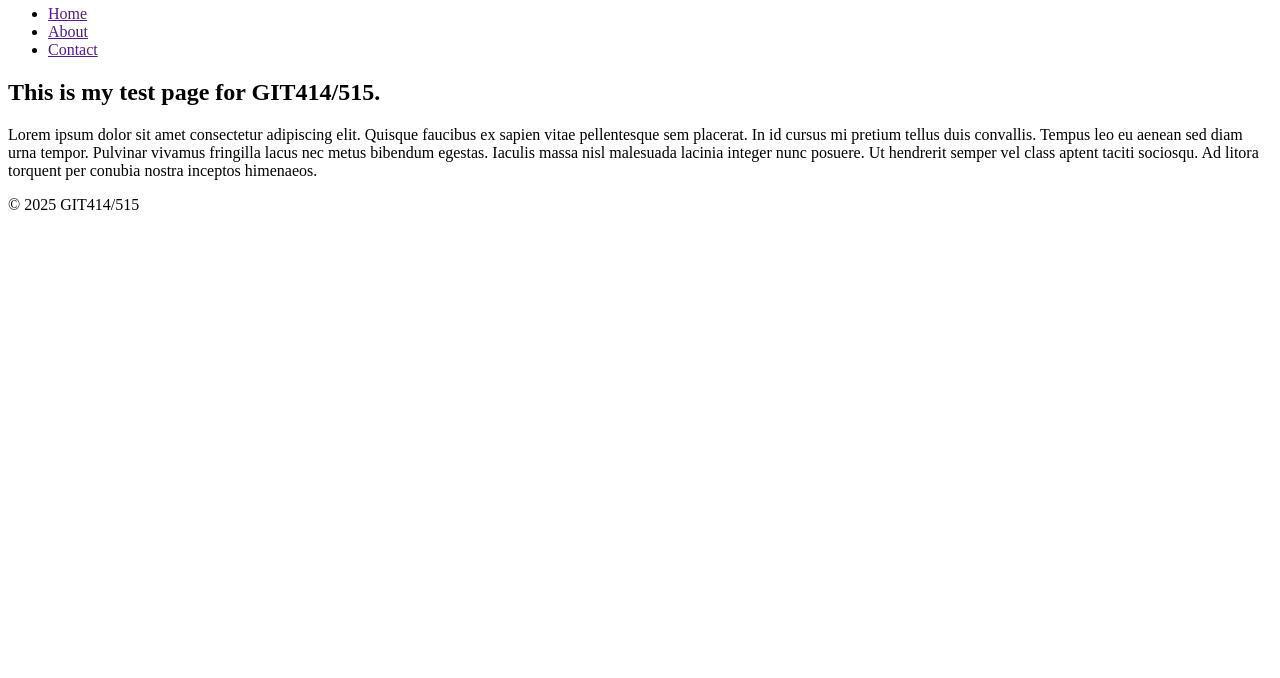
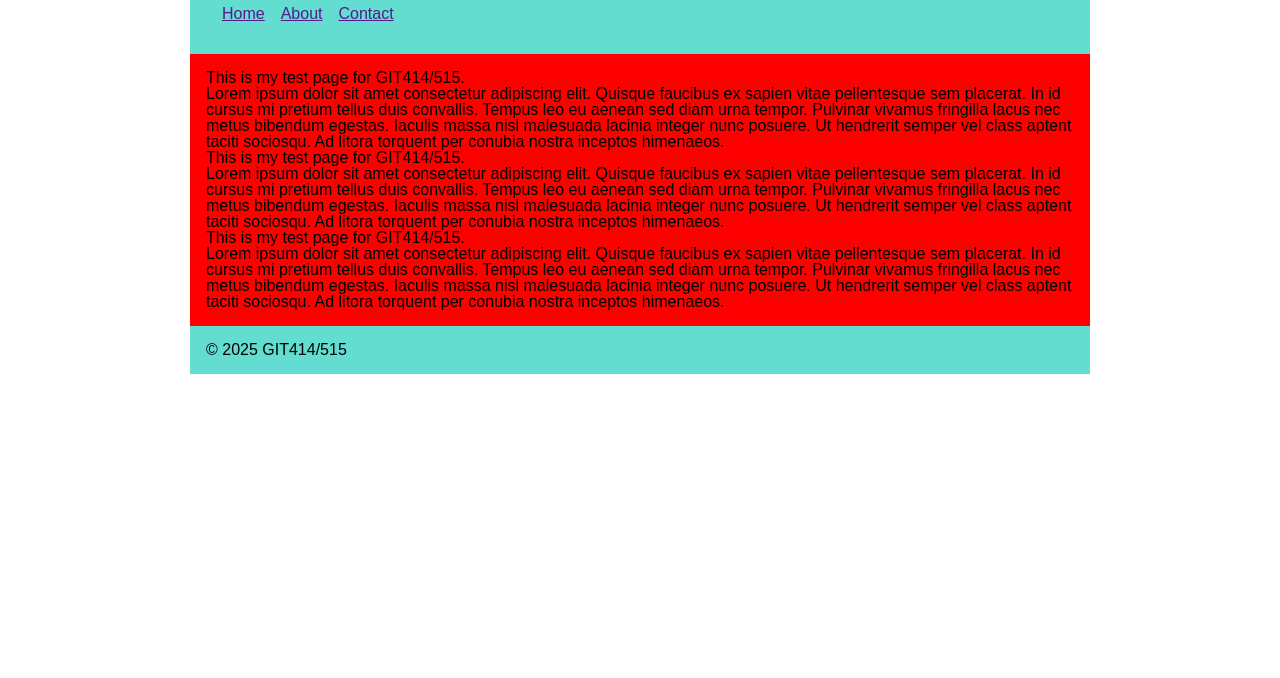
Before and after one commit to Cgohring/GIT414, a plain HTML site: page index.html in a window 1280 px wide. Shown: the part 122-800 px from the top of the page. Drawn offline with Linux system fonts and the light colour scheme.

Commit message:
add some html and css

```diff
--- a/index.html
+++ b/index.html
@@ -23,6 +23,14 @@
             <h2>This is my test page for GIT414/515.</h2>
             <p>Lorem ipsum dolor sit amet consectetur adipiscing elit. Quisque faucibus ex sapien vitae pellentesque sem placerat. In id cursus mi pretium tellus duis convallis. Tempus leo eu aenean sed diam urna tempor. Pulvinar vivamus fringilla lacus nec metus bibendum egestas. Iaculis massa nisl malesuada lacinia integer nunc posuere. Ut hendrerit semper vel class aptent taciti sociosqu. Ad litora torquent per conubia nostra inceptos himenaeos.</p>
         </section>
+        <section>
+            <h2>This is my test page for GIT414/515.</h2>
+            <p>Lorem ipsum dolor sit amet consectetur adipiscing elit. Quisque faucibus ex sapien vitae pellentesque sem placerat. In id cursus mi pretium tellus duis convallis. Tempus leo eu aenean sed diam urna tempor. Pulvinar vivamus fringilla lacus nec metus bibendum egestas. Iaculis massa nisl malesuada lacinia integer nunc posuere. Ut hendrerit semper vel class aptent taciti sociosqu. Ad litora torquent per conubia nostra inceptos himenaeos.</p>
+        </section>
+        <section>
+            <h2>This is my test page for GIT414/515.</h2>
+            <p>Lorem ipsum dolor sit amet consectetur adipiscing elit. Quisque faucibus ex sapien vitae pellentesque sem placerat. In id cursus mi pretium tellus duis convallis. Tempus leo eu aenean sed diam urna tempor. Pulvinar vivamus fringilla lacus nec metus bibendum egestas. Iaculis massa nisl malesuada lacinia integer nunc posuere. Ut hendrerit semper vel class aptent taciti sociosqu. Ad litora torquent per conubia nostra inceptos himenaeos.</p>
+        </section>
     </main>
     <footer>
        <p>&copy; 2025 GIT414/515</p>
--- a/style.css
+++ b/style.css
@@ -0,0 +1,83 @@
+/* CSS BY Carley Gohring */
+
+/* CSS RESET */
+/* http://meyerweb.com/eric/tools/css/reset/
+   v2.0 | 20110126
+   License: none (public domain)
+*/
+
+html, body, div, span, applet, object, iframe,
+h1, h2, h3, h4, h5, h6, p, blockquote, pre,
+a, abbr, acronym, address, big, cite, code,
+del, dfn, em, img, ins, kbd, q, s, samp,
+small, strike, strong, sub, sup, tt, var,
+b, u, i, center,
+dl, dt, dd, ol, ul, li,
+fieldset, form, label, legend,
+table, caption, tbody, tfoot, thead, tr, th, td,
+article, aside, canvas, details, embed,
+figure, figcaption, footer, header, hgroup,
+menu, nav, output, ruby, section, summary,
+time, mark, audio, video {
+	margin: 0;
+	padding: 0;
+	border: 0;
+	font-size: 100%;
+	font: inherit;
+	vertical-align: baseline;
+}
+/* HTML5 display-role reset for older browsers */
+article, aside, details, figcaption, figure,
+footer, header, hgroup, menu, nav, section {
+	display: block;
+}
+body {
+	line-height: 1;
+}
+ol, ul {
+	list-style: none;
+}
+blockquote, q {
+	quotes: none;
+}
+blockquote:before, blockquote:after,
+q:before, q:after {
+	content: '';
+	content: none;
+}
+table {
+	border-collapse: collapse;
+	border-spacing: 0;
+}
+
+/* Global */
+body {font-family: Arial, sans-serif; margin: 0; padding: 0;}
+header, nav, main, footer {padding: 1rem;}
+
+header, footer {background: rgb(98, 221, 208);}
+
+/* Heading Styles */
+h1 {font-weight: 600;}
+
+/* Nav Styles */
+nav h2 {visibility: hidden;
+        padding: 1rem;
+}
+
+/* Medium screens */
+@media only screen and (min-width: 600px) {
+ nav ul {display: flex; gap: 1rem;}
+ main {background: yellow;}
+}
+
+/* Large screens */
+@media only screen and (min-width: 900px) {
+ body {max-width: 900px; margin: auto;}
+ h1 {font-size: 3rem;}
+  main {background: blue;}
+}
+
+/* Extra large */
+@media only screen and (min-width: 1200px) {
+  main {background: red;}
+}
```
